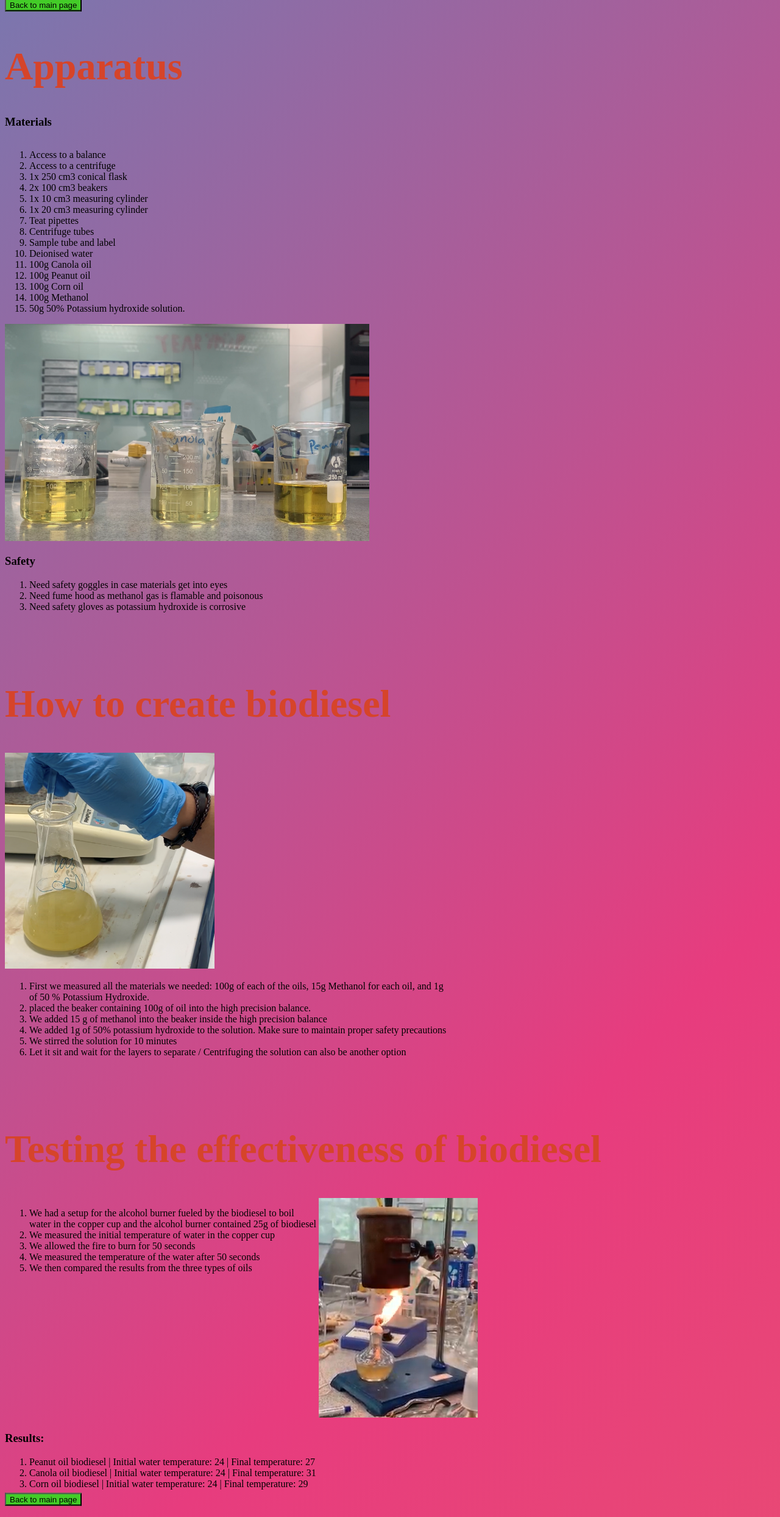
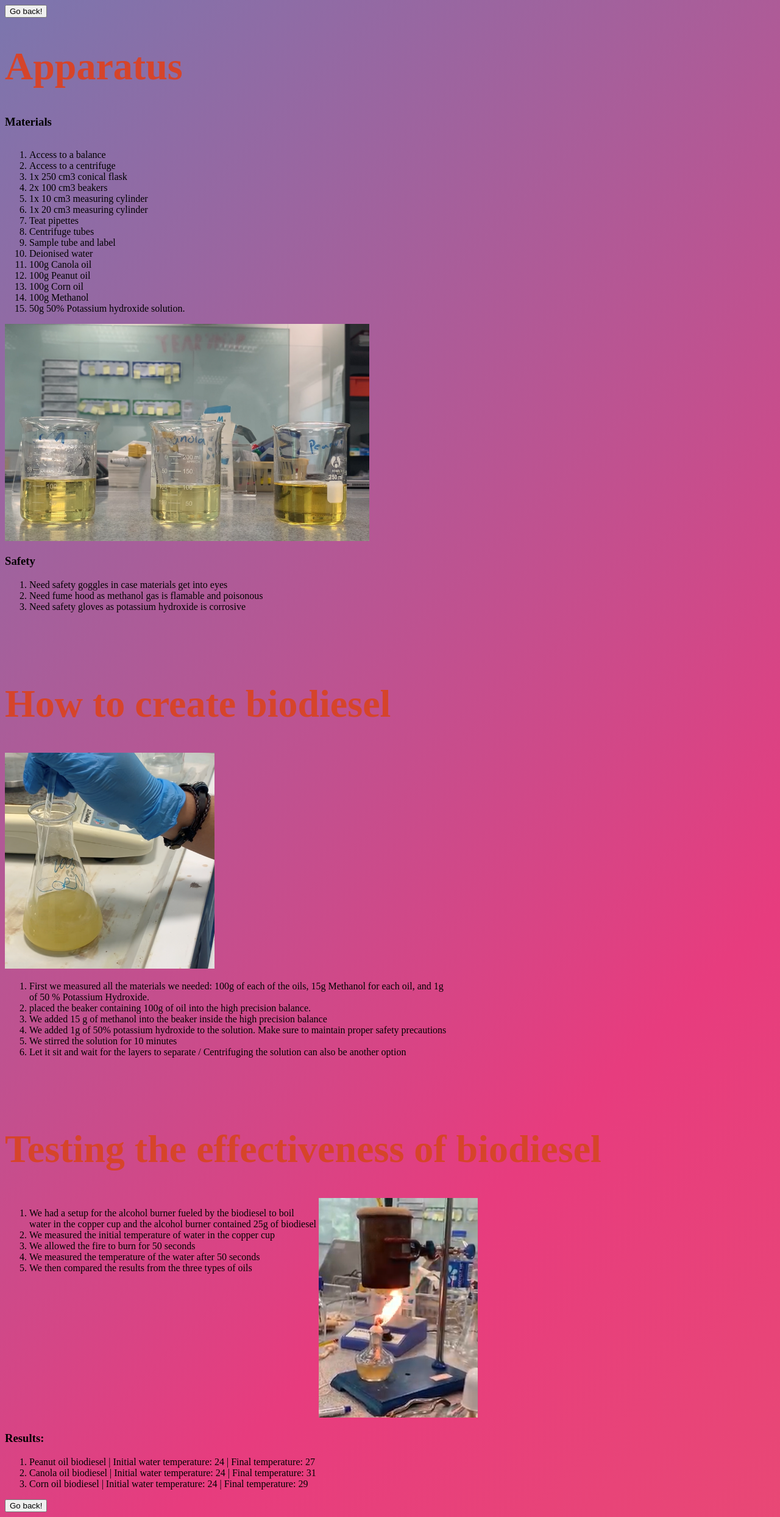
Before and after one commit to wislij7/G4-Project, a website: page create/index.html in a window 1280 px wide. Shown: the whole page at 61% size. Drawn offline with Linux system fonts and the light colour scheme.

Commit message:
Group 4 project FINAL please

```diff
--- a/create/Styles.css
+++ b/create/Styles.css
@@ -31,9 +31,3 @@ p{
 		background-position: 0% 50%;
 	}
 }
-
-button{
-    background-color: rgb(67, 204, 40);
-    -ms-transform: translateY(-50%);
-    transform: translateY(-50%);
-}
--- a/create/index.html
+++ b/create/index.html
@@ -4,9 +4,9 @@
         <link rel="stylesheet" type="text/css" href="Styles.css">
     </head>
     <body>
-        <a href="">
-            <button onclick="history.back()">Back to main page</button>
-        </a>
+        <form>
+            <input type="button" value="Go back!" onclick="history.back()">
+        </form>
         <div>
             <h1>Apparatus</h1>
             <h3>Materials</h3>
@@ -90,8 +90,8 @@
                 </ol>
             </div>
         </div>
-        <a href="">
-            <button onclick="history.back()">Back to main page</button>
-        </a>
+        <form>
+            <input type="button" value="Go back!" onclick="history.back()">
+        </form>
     </body>
 </html>
```
Also changed, not shown: index.html (+5 -6 lines), groupphoto.jpg (deleted).
